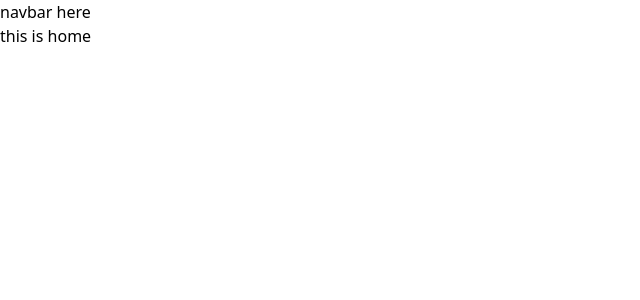
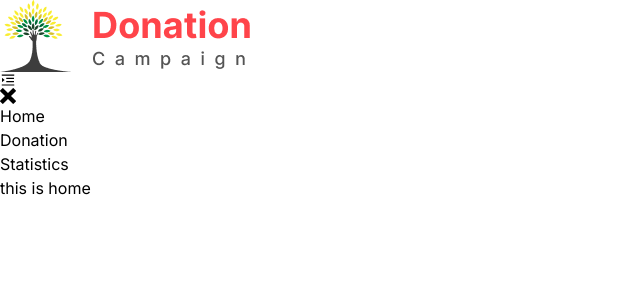
Before and after one commit to Masum-Reza2/Donation-Campaign, a React (Vite) app: page / in a window 1280 px wide. Shown: the top 300 px of the page, without its empty margins (0-640 px from the left). Built offline with nearby package versions, Linux system fonts and the light colour scheme.

Commit message:
added google font inter

```diff
--- a/package.json
+++ b/package.json
@@ -14,6 +14,7 @@
     "match-sorter": "^6.3.1",
     "react": "^18.2.0",
     "react-dom": "^18.2.0",
+    "react-icons": "^4.11.0",
     "react-router-dom": "^6.16.0",
     "sort-by": "^1.2.0"
   },
--- a/src/MainLayOut/MainLayOut.jsx
+++ b/src/MainLayOut/MainLayOut.jsx
@@ -1,9 +1,10 @@
 import { Outlet } from "react-router-dom"
+import Navbar from "../components/Header/Navbar"
 
 const MainLayOut = () => {
     return (
         <div className="w-[90%] mx-auto">
-            navbar here
+            <Navbar />
             <div className="min-h-[80vh]">
                 <Outlet />
             </div>
--- a/src/Pages/ErrorPage/ErrorPage.jsx
+++ b/src/Pages/ErrorPage/ErrorPage.jsx
@@ -3,7 +3,7 @@ import { Link, useRouteError } from "react-router-dom"
 const ErrorPage = () => {
     const error = useRouteError()
     return (
-        <div className="h-screen flex items-center justify-center">
+        <div className="h-screen flex items-center justify-center ">
             <div className="p-5 shadow-md shadow-gray-500 space-y-3 text-center rounded-md">
                 <h1 className="text-red-700 font-bold md:text-2xl">Oops something Wrong!!!</h1>
                 <p>
--- /dev/null
+++ b/src/components/Header/Navbar.jsx
@@ -0,0 +1,24 @@
+import logo from '../../assets/Resources/Logo.png'
+import { AiOutlineMenuUnfold } from 'react-icons/ai';
+import { ImCross } from 'react-icons/im';
+
+const Navbar = () => {
+    return (
+        <nav className='py-5'>
+            <div>
+                <img className='w-1/2 md:w-1/6' src={logo} alt="" />
+            </div>
+            <div className='md:hidden'>
+                <AiOutlineMenuUnfold className='text-3xl' />
+                <ImCross className='text-3xl' />
+            </div>
+            <ul>
+                <li>Home</li>
+                <li>Donation</li>
+                <li>Statistics</li>
+            </ul>
+        </nav>
+    )
+}
+
+export default Navbar
--- a/src/index.css
+++ b/src/index.css
@@ -1,3 +1,9 @@
+@import url("https://fonts.googleapis.com/css2?family=Inter:wght@300;400;500;700;800&display=swap");
+
+* {
+  font-family: "Inter", sans-serif;
+}
+
 @tailwind base;
 @tailwind components;
 @tailwind utilities;
```
Also changed, not shown: 1 other file (tests, documents, lock files or other folders).
